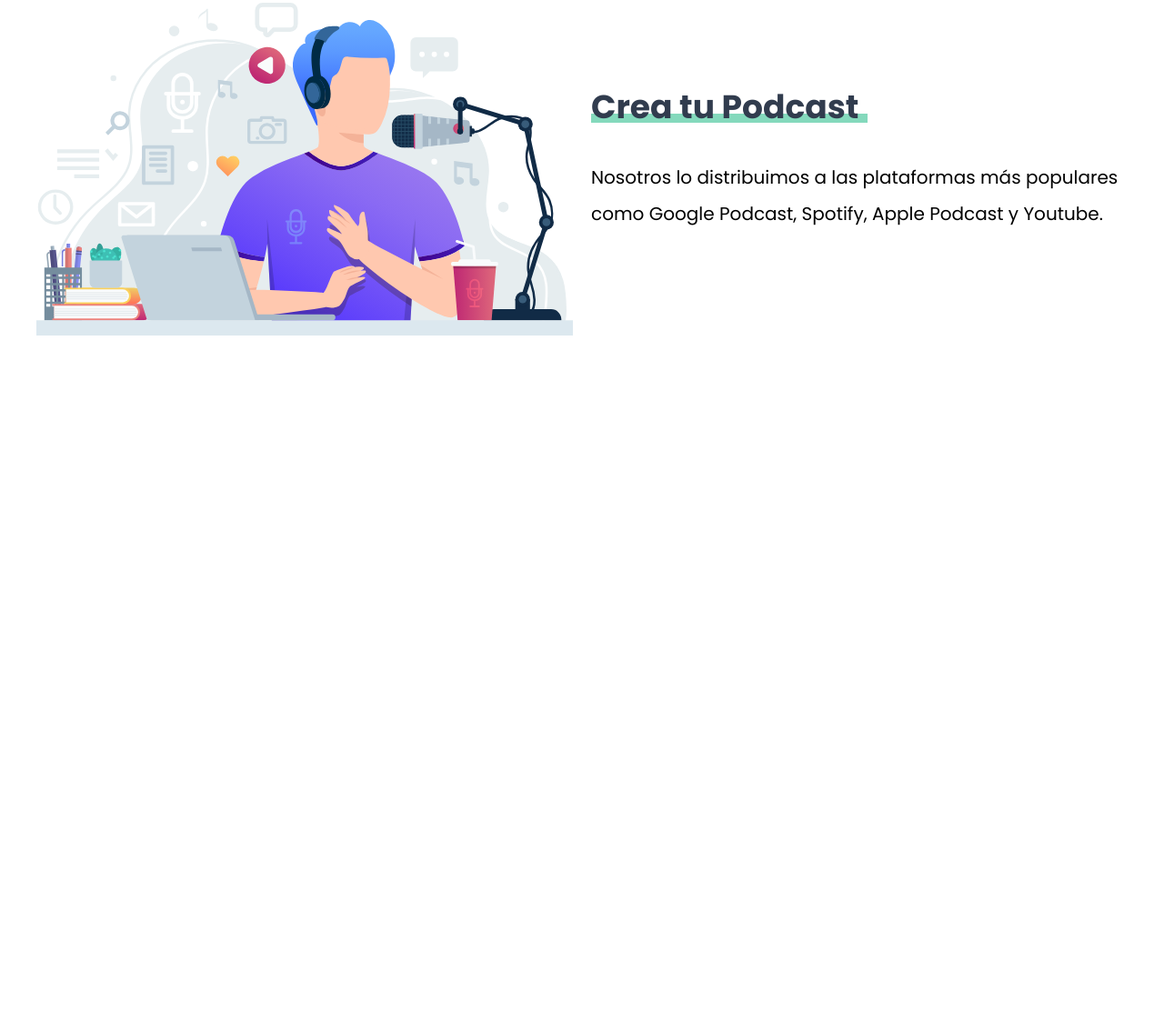
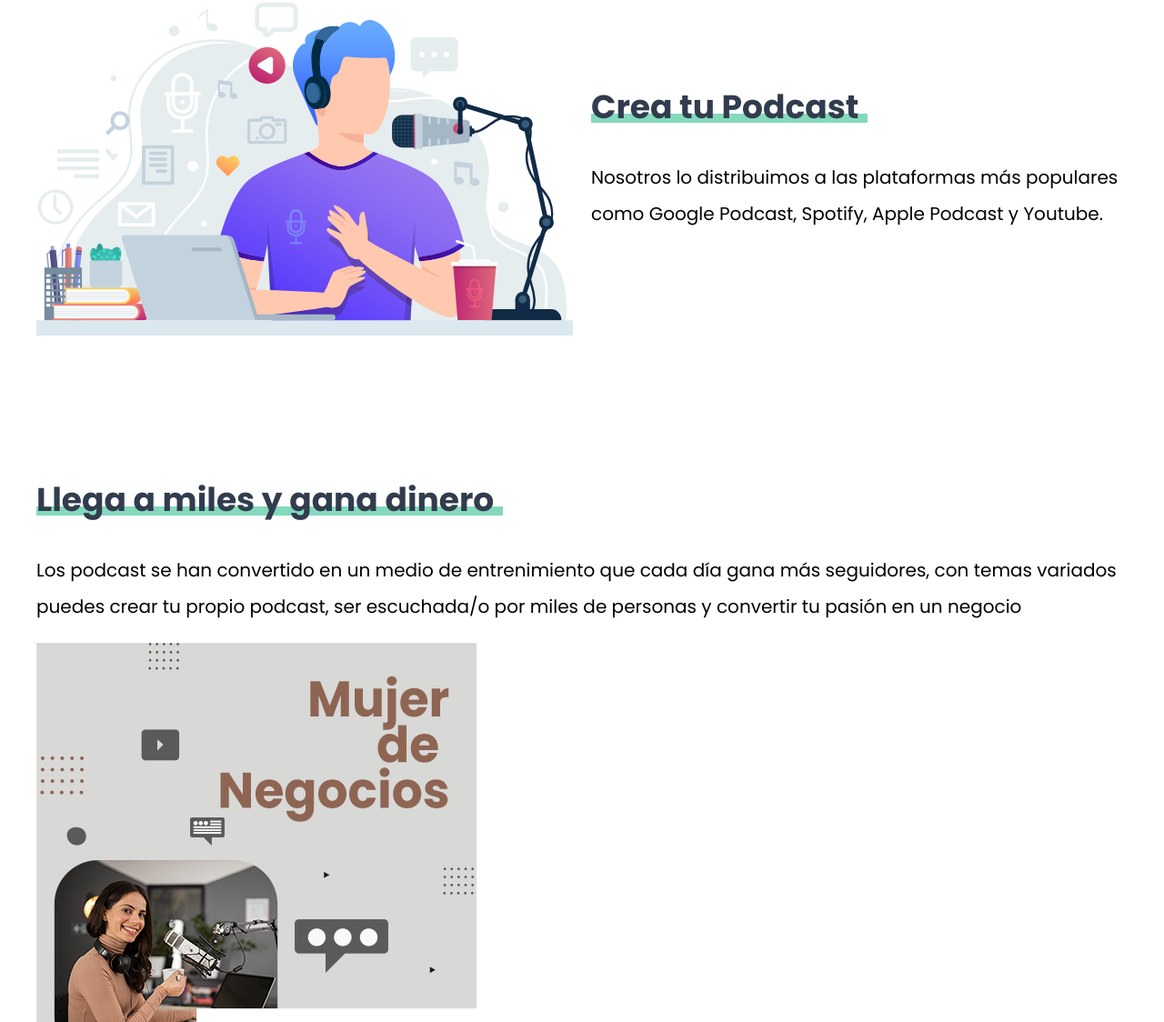
Before and after one commit to CristianMP04/PodcastApp, a website: page index.html in a window 1280 px wide. Shown: the part 876-2000 px from the top of the page at 91% size. Before the commit the page ends 1325 px from the top, so only its background shows below. Drawn offline with Linux system fonts and the light colour scheme.

Commit message:
create section Beneficios
create section Beneficios

```diff
--- a/index.html
+++ b/index.html
@@ -36,5 +36,17 @@
         </div>
     </section>
 
+    <section class="beneficios seccion">
+        <div class="grid-beneficios contenedor">
+            <div class="contenido-beneficios">
+                <h2>Llega a miles y gana dinero</h2>
+                <p>Los podcast se han convertido en un medio de entrenimiento que cada día gana más seguidores, con temas variados puedes crear tu propio podcast, ser escuchada/o por miles de personas y convertir tu pasión en un negocio</p>
+            </div>
+            <div class="imagen">
+                <img src="build/img/podcast_cover.png" alt="imagen podcast">
+            </div>
+        </div>
+    </section>
+
 </body>
 </html>
```
